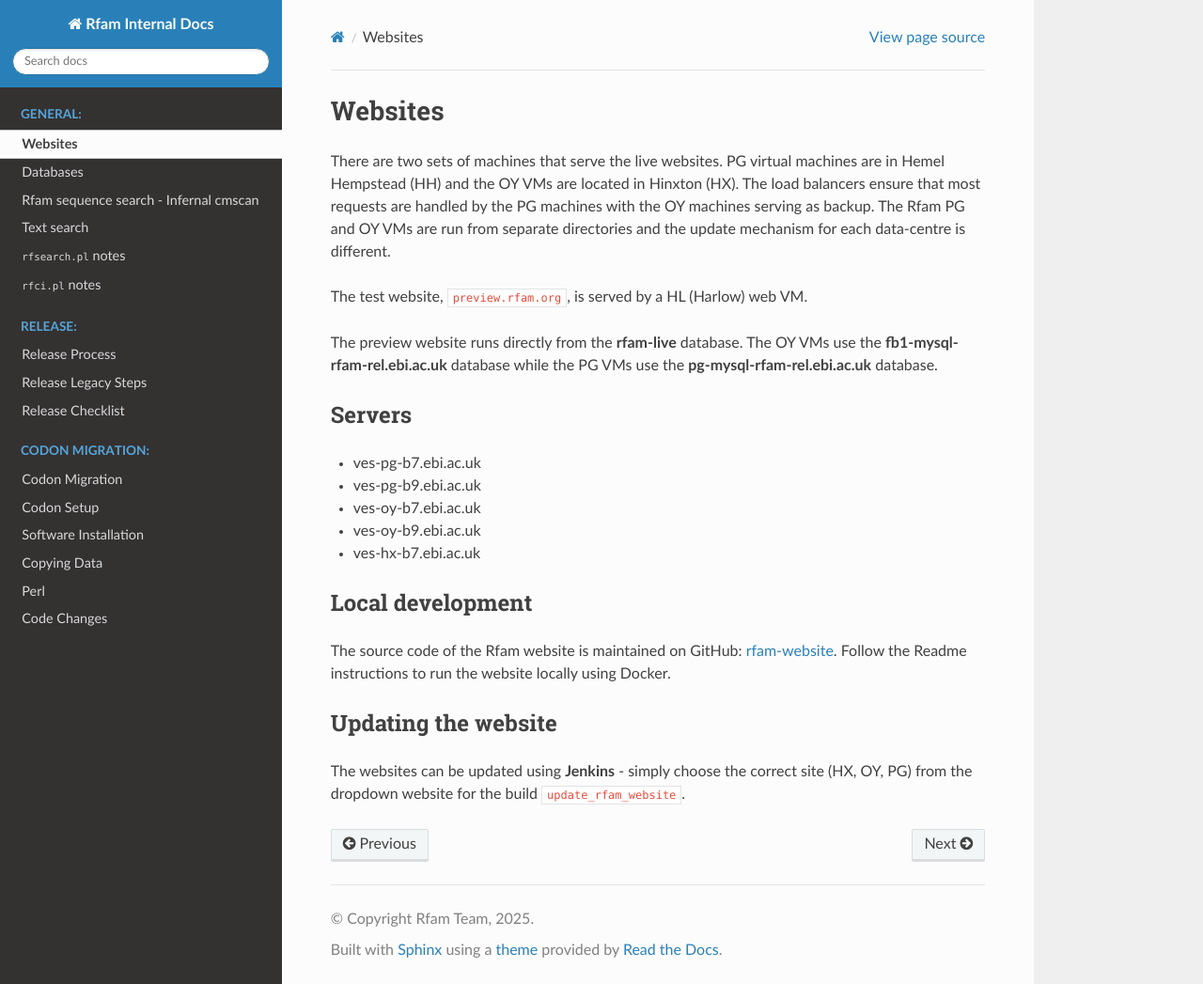
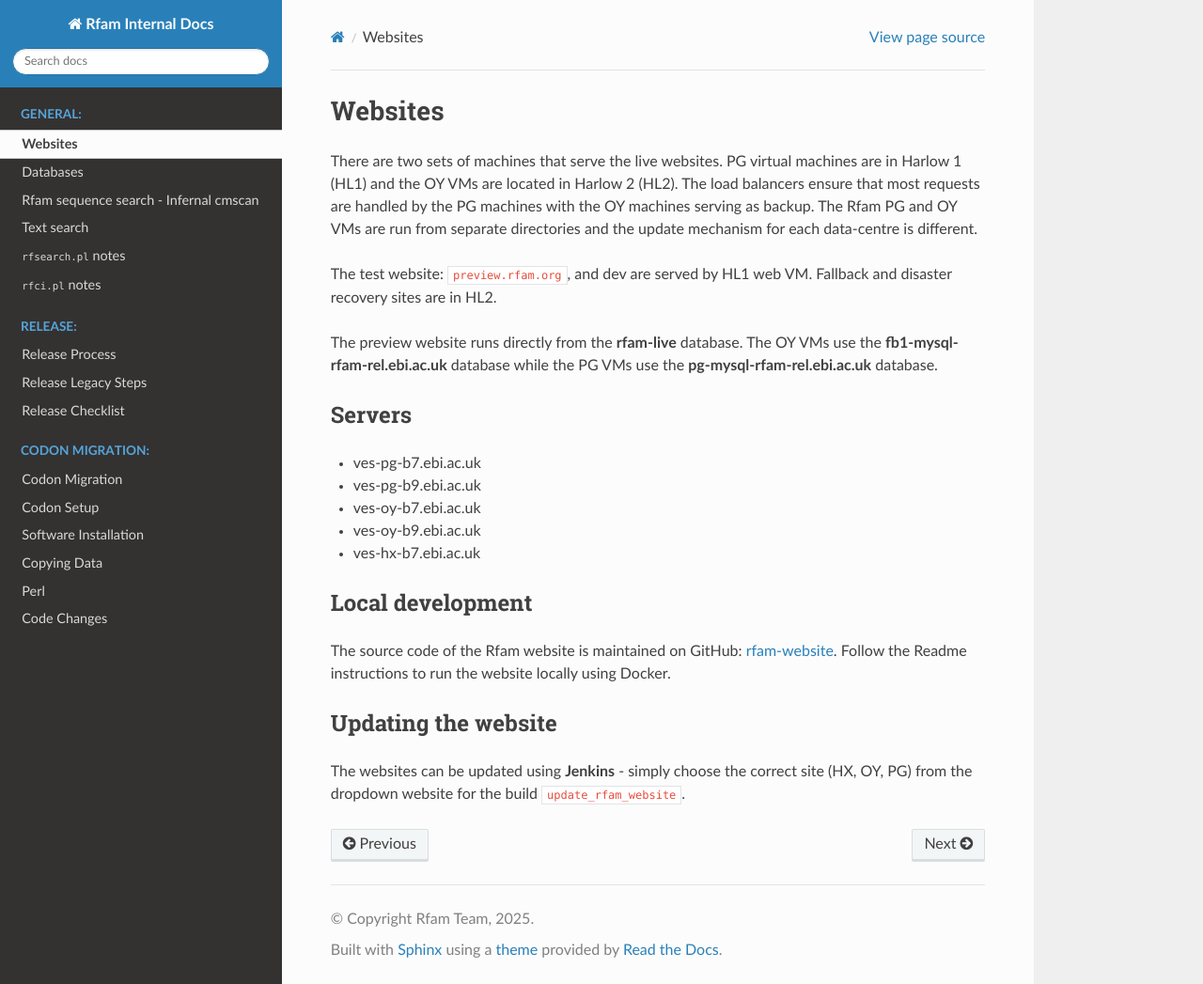
Before and after one commit to Rfam/rfam-internal-docs, a Sphinx documentation site: the page built from source/website.md, in a window 1280 px wide and 1047 px high. Shown: the whole window at 94% size. Built offline with Sphinx 7.4.7 and the Read the Docs theme 3.1.0, drawn with Linux system fonts in a browser that asks for light colours.

Commit message:
Updated with current VM locations

```diff
--- a/source/website.md
+++ b/source/website.md
@@ -1,9 +1,9 @@
 
 # Websites
 
-There are two sets of machines that serve the live websites. PG virtual machines are in Hemel Hempstead (HH) and the OY VMs are located in Hinxton (HX). The load balancers ensure that most requests are handled by the PG machines with the OY machines serving as backup. The Rfam PG and OY VMs are run from separate directories and the update mechanism for each data-centre is different.
+There are two sets of machines that serve the live websites. PG virtual machines are in Harlow 1 (HL1) and the OY VMs are located in Harlow 2 (HL2). The load balancers ensure that most requests are handled by the PG machines with the OY machines serving as backup. The Rfam PG and OY VMs are run from separate directories and the update mechanism for each data-centre is different.
 
-The test website, `preview.rfam.org`, is served by a HL (Harlow) web VM.
+The test website: `preview.rfam.org`, and dev are served by HL1 web VM. Fallback and disaster recovery sites are in HL2.
 
 The preview website runs directly from the **rfam-live** database. The OY VMs use the **fb1-mysql-rfam-rel.ebi.ac.uk** database while the PG VMs use the **pg-mysql-rfam-rel.ebi.ac.uk** database.
 
```
